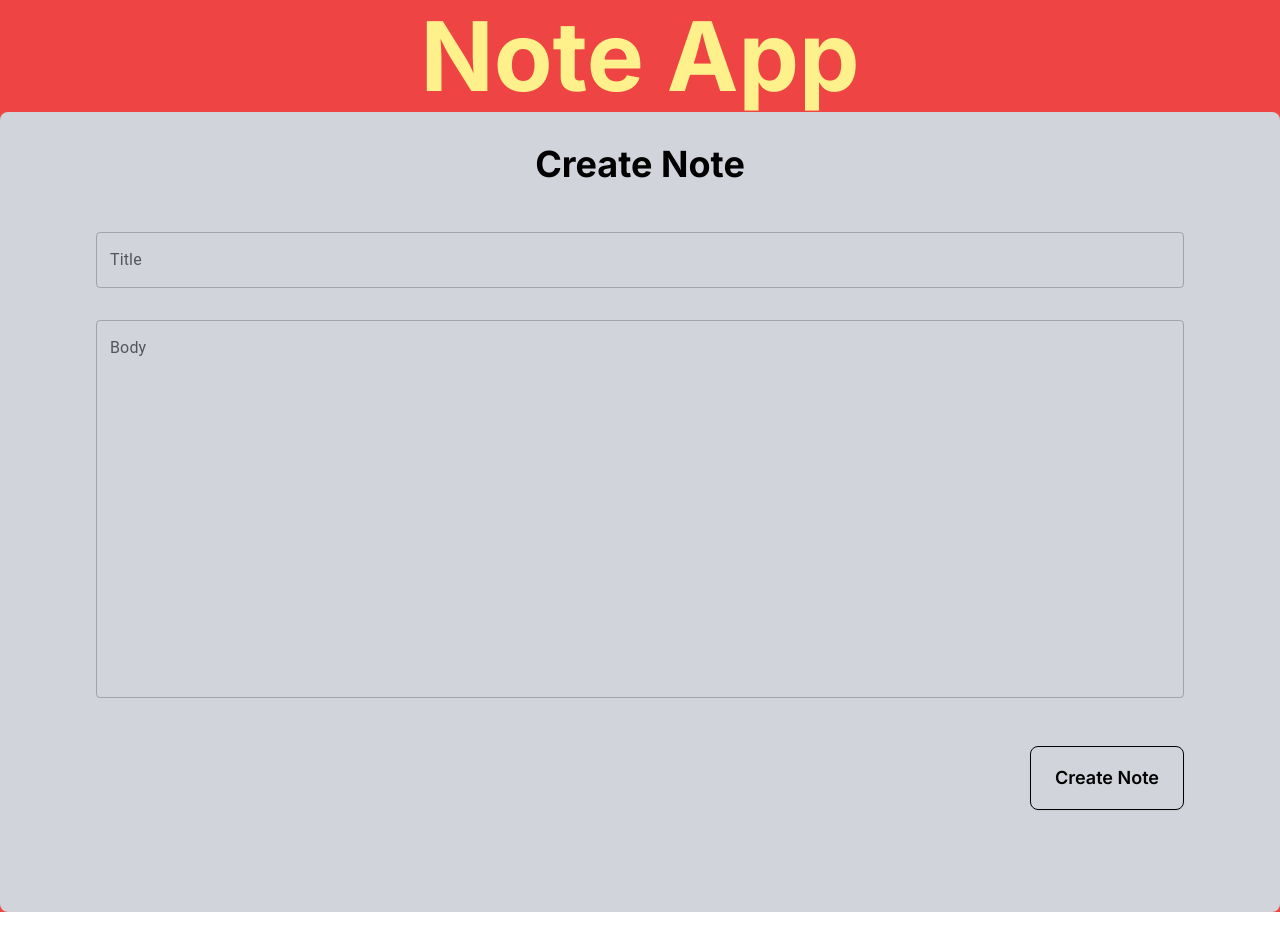
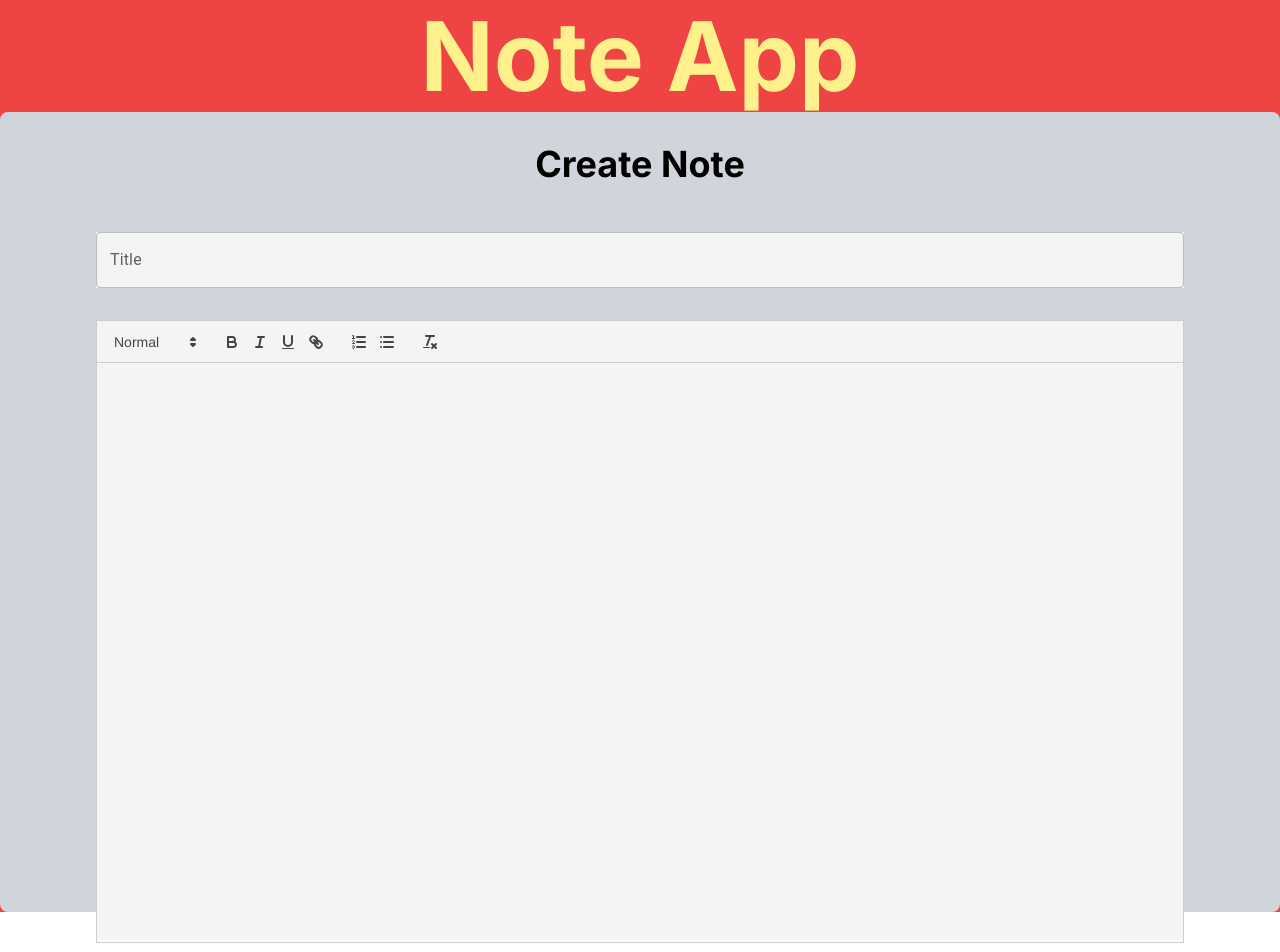
Before and after one commit to minasmike/note-next, a Next.js app: page /note/create in a window 1280 px wide. Shown: the top 952 px of the page. Before the commit the page ends 912 px from the top, so only its background shows below. Built offline with nearby package versions, Linux system fonts and the light colour scheme.

Commit message:
replaced the textfield with reactquill component

```diff
--- a/app/components/navBar.tsx
+++ b/app/components/navBar.tsx
@@ -29,7 +29,7 @@ const NavBar = () => {
             <div className="navbar-center hidden lg:flex">
                 <ul className="menu menu-horizontal px-1">
                     <li className='hover:font-extrabold hover:text-white'><a>Dashboard</a></li>
-                    <li className='hover:font-extrabold hover:text-white'><a href='http://locahost:3000/note/create'>Create Note</a></li>
+                    <li className='hover:font-extrabold hover:text-white'><a href='../note/create'>Create Note</a></li>
                     <li className='hover:font-extrabold hover:text-white'><a>Settings 1</a></li>
                 </ul>
             </div>
--- a/app/components/noteForm.tsx
+++ b/app/components/noteForm.tsx
@@ -1,21 +1,16 @@
-import React, { useState } from 'react';
+import React from 'react';
+import { TextField } from '@mui/material';
 import { useFormik } from 'formik';
 import * as yup from 'yup';
-import TextField from '@mui/material/TextField';
-import InputAdornment from '@mui/material/InputAdornment';
-import IconButton from '@mui/material/IconButton';
-import Visibility from '@mui/icons-material/Visibility';
-import VisibilityOff from '@mui/icons-material/VisibilityOff';
+import ReactQuill from 'react-quill';
+import 'react-quill/dist/quill.snow.css';
 import Buttoncomponent from './button';
-import Link from 'next/link';
 
 type noteFormProps = {
     onSubmit: (values: FormValues) => void;
     initialValues: FormValues;
     validationSchema: yup.ObjectSchema<Partial<FormValues>>;
     submitButtonText: string;
-
-
 };
 
 type FormValues = {
@@ -36,13 +31,13 @@ const NoteForm: React.FC<noteFormProps> = ({
     });
 
     return (
-        <form onSubmit={formik.handleSubmit}>
+        <form onSubmit={formik.handleSubmit} className=''>
             <div className="space-y-8">
                 <div>
                     <TextField
                         id="title"
                         size="medium"
-                        className="w-full"
+                        className="w-full bg-gray-100"
                         label="Title"
                         variant="outlined"
                         fullWidth
@@ -53,23 +48,24 @@ const NoteForm: React.FC<noteFormProps> = ({
                     />
                 </div>
                 <div>
-                    <TextField
-                        id="body"
-                        size="medium"
-                        className="w-full"
-                        label="Body"
-                        fullWidth
+                    <ReactQuill
+                        theme="snow"
                         value={formik.values.body}
-                        onChange={formik.handleChange}
-                        multiline
-                        rows={15}
-                        error={formik.touched.body && Boolean(formik.errors.body)}
-                        helperText={formik.touched.body && formik.errors.body}
+                        onChange={(value) => formik.setFieldValue('body', value)}
+                        style={{ height: "620px" }} className='bg-gray-100 large-editor pb-10'
+                    />
+                    {formik.touched.body && formik.errors.body && (
+                        <span className="text-red-500">{formik.errors.body}</span>
+                    )}
+                </div>
+                <div className="flex justify-end">
+                    <Buttoncomponent
+                        text={submitButtonText}
+                        disabled={!formik.isValid || formik.isSubmitting}
+                        onClickAction={formik.handleSubmit}
+                        className="bg-white font-bold text-green-400 hover:bg-green-400 hover:font-extrabold hover:text-white"
                     />
                 </div>
-            </div>
-            <div className="flex justify-end pt-12">
-                <Buttoncomponent text={submitButtonText} disabled={!formik.isValid || formik.isSubmitting} onClickAction={formik.handleSubmit} />
             </div>
 
         </form>
--- a/app/note/edit/[noteId]/page.tsx
+++ b/app/note/edit/[noteId]/page.tsx
@@ -1,15 +1,11 @@
 'use client'
 import React from 'react';
 import { useEffect, useState } from 'react';
-import Buttoncomponent from "../../../components/button";
-import NoteForm from '../../../components/noteForm';
-import ReactQuill from 'react-quill';
+import NoteForm from '@/app/components/noteForm';
 import 'react-quill/dist/quill.snow.css';
 import NavBar from '@/app/components/navBar';
 import * as yup from 'yup';
 import { useParams, useRouter } from 'next/navigation';
-import { Router } from 'next/router';
-import { Height } from '@mui/icons-material';
 type FormValues = {
   title: string;
   body: string;
@@ -25,6 +21,7 @@ interface NoteResponse {
   error?: string,
   note: Note
 }
+
 
 const EditNote: React.FC = () => {
   const [note, setNote] = useState<Note>();
@@ -104,14 +101,7 @@ const EditNote: React.FC = () => {
           <div className="skeleton h-14 w-full"></div>
           <div className="skeleton h-14 w-full"></div>
         </div>
-
-
-
       </div>
-
-
-
-
     )
   }
 
@@ -128,42 +118,21 @@ const EditNote: React.FC = () => {
   return (
     <div className='bg-gray-200 flex-grow h-full'>
       <NavBar />
-      <div className='min-h-full flex flex-col  justify-center '>
+      <div className=' flex flex-col  justify-center '>
 
-        <div className="flex  justify-left h-full">
+        <div className="flex  justify-left">
           <div className="flex justify-left flex-grow w-full">
 
             <div className=" pt-8 px-24 rounded-lg w-full bg-b">
               <h1 className="text-4xl font-bold flex justify-center pb-12 text-black">Edit Note</h1>
-              {/* <NoteForm
+              <NoteForm
                 onSubmit={handleSubmit}
                 initialValues={initialValues}
                 validationSchema={validationSchema}
-                submitButtonText="Edit Note"
-
-              /> */}
-
-              <label className="form-control w-3/4">
-                <div className="label">
-                  <span className="label-text">Title</span>
-
-                </div>
-                <input type="text" placeholder="Title" className="input input-bordered  w-full bg-gray-100" value={titleValue} onChange={(event) => setTitleValue(event.target.value)} />
-                <div className="label">
-                  <span className="label-text-alt"></span>
-                  <span className="label-text-alt"></span>
-                </div>
-              </label>
-              <ReactQuill theme="snow" value={bodyValue} onChange={setBodyValue} style={{ height: "740px" }} className='bg-gray-100 large-editor' placeholder={initialValues.body} />
-              <div className='flex justify-end my-8'>
-                <Buttoncomponent
-                  disabled={false}
-                  text='Save Edit'
-                  onClickAction={() => handleSubmit({ title: titleValue, body: bodyValue })}
-                  className='bg-green-300 mt-8 hover:bg-green-400'
-                /></div>
+                submitButtonText="Save Edit"
 
 
+              />
             </div>
           </div>
         </div>
```
